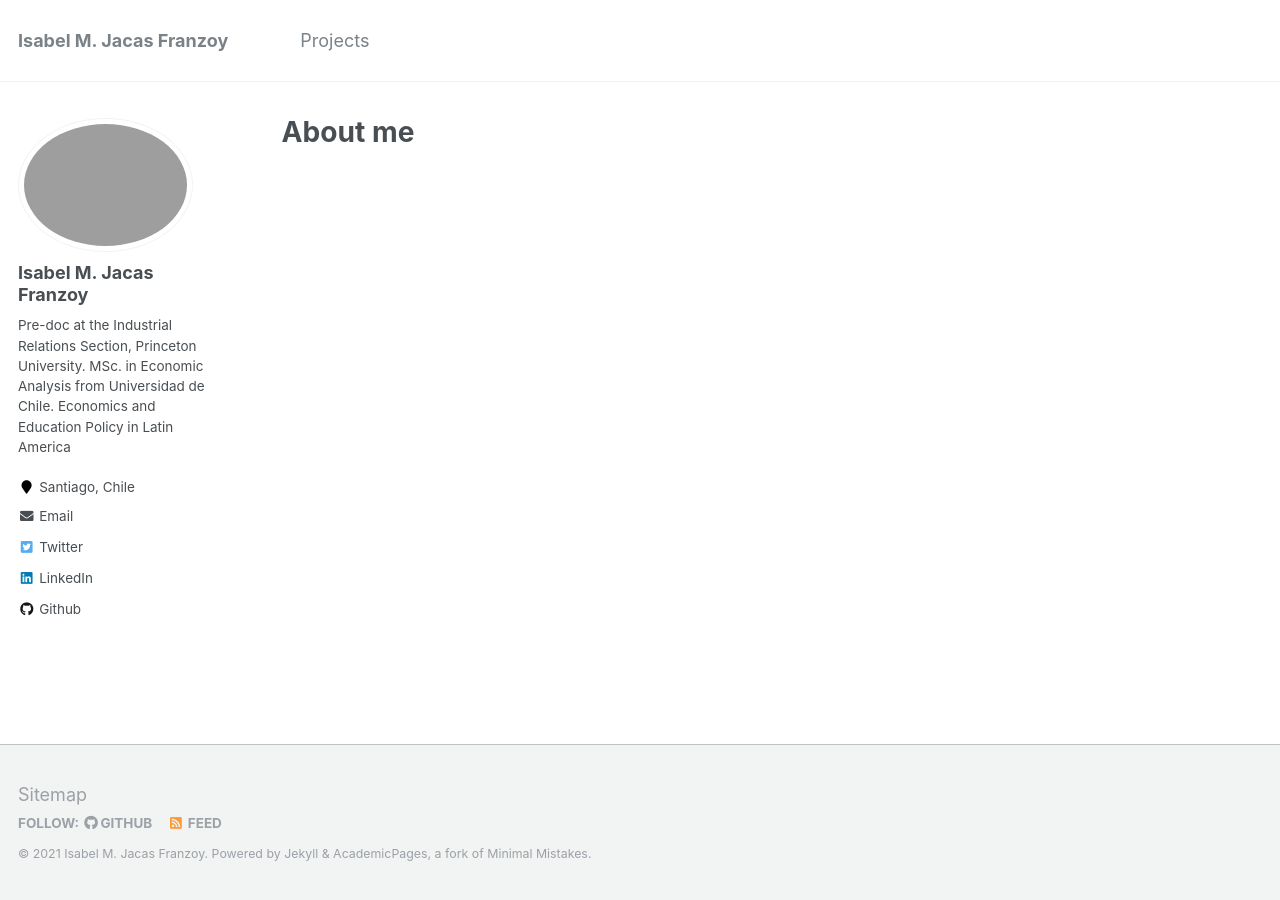
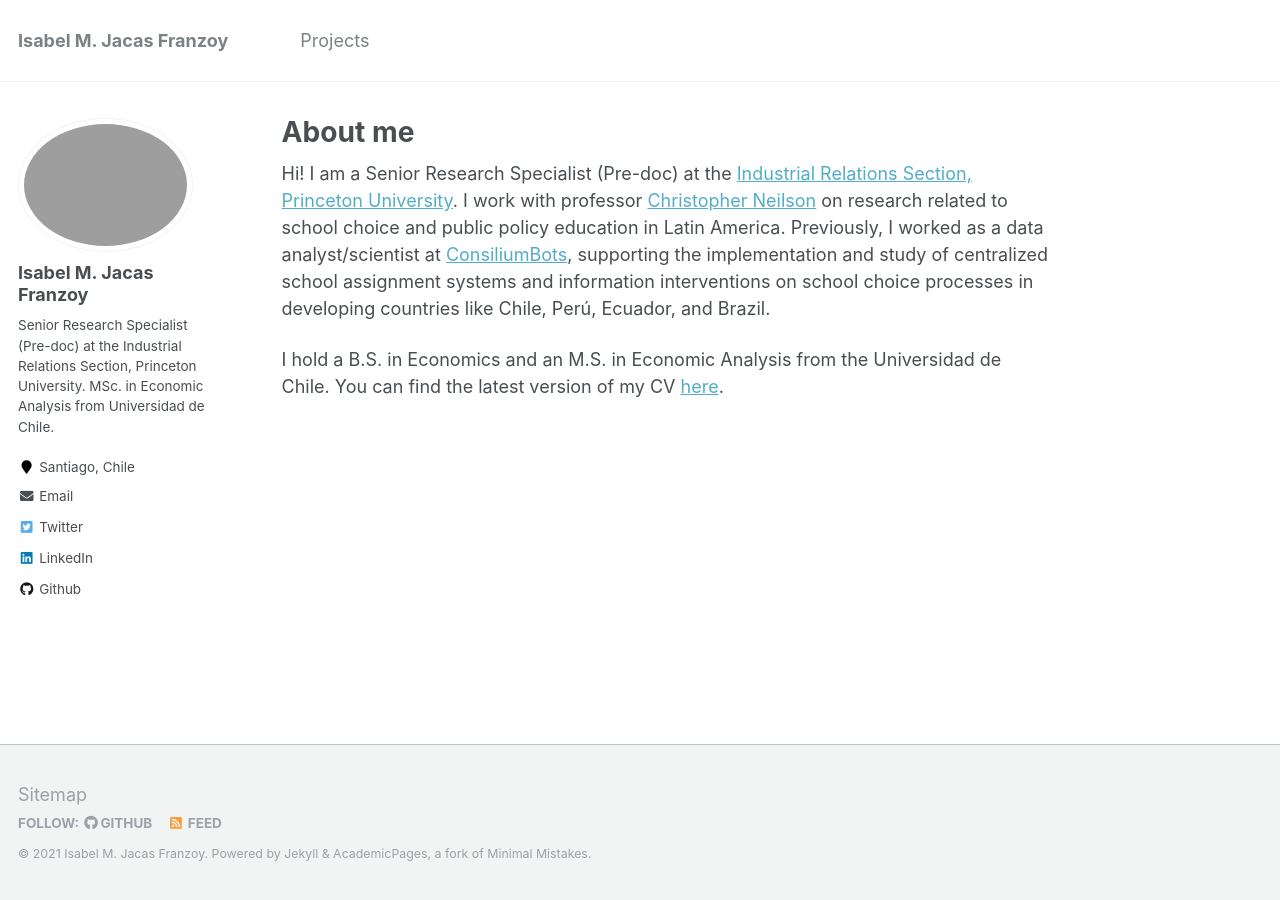
Before and after one commit to isajacas/isajacas.github.io, a Jekyll site: the page built from _pages/about.md, in a window 1280 px wide. Built offline with Jekyll 4.4.1, drawn with Linux system fonts in a browser that asks for light colours.

Commit message:
update About Me

```diff
--- a/_config.yml
+++ b/_config.yml
@@ -82,7 +82,7 @@ analytics:
 author:
   name             : "Isabel M. Jacas Franzoy"
   avatar           : "ImagenCBSq.jpg"
-  bio              : "Pre-doc at the Industrial Relations Section, Princeton University. MSc. in Economic Analysis from Universidad de Chile. Economics and Education Policy in Latin America"
+  bio              : "Senior Research Specialist (Pre-doc) at the Industrial Relations Section, Princeton University. MSc. in Economic Analysis from Universidad de Chile."
   location         : "Santiago, Chile"
   # employer         :
   # pubmed           : ""
--- a/_pages/about.md
+++ b/_pages/about.md
@@ -8,8 +8,7 @@ redirect_from:
   - /about.html
 ---
 
-<!-- Welcome! I am an Economist working in the intersection between research and public policy. Currently, I am the Policy and Research Manager of the [Abdul Latif Jameel Poverty Action Lab](https://www.povertyactionlab.org/LAC). In the last years, I led and collaborated with local governments from Peru, the Dominican Republic, Chile, and the United States to implement and evaluate several programs to improve families’ education investments and enhance the efficiency of education markets.
+Hi! I am a Senior Research Specialist (Pre-doc) at the [Industrial Relations Section, Princeton University](https://irs.princeton.edu/). I work with professor [Christopher Neilson](https://christopherneilson.github.io/) on research related to school choice and public policy education in Latin America. Previously, I worked as a data analyst/scientist at [ConsiliumBots](https://www.consiliumbots.com/), supporting the implementation and study of centralized school assignment systems and information interventions on school choice processes in developing countries like Chile, Perú, Ecuador, and Brazil.
 
-I recieved my BS from the [Pontificia Universidad Catolica del Peru](https://www.pucp.edu.pe/en/), I am an member of the [Latin American Public Servant Network](https://www.redservidorespublicos.org/), and a Policy partner of [ConsiliumBots](https://www.consiliumbots.com).
-
-You can find the latest version of my CV [here](https://drive.google.com/file/d/11kqoQ_C2BgoO98oVEd67LDpNWdyWOwR5/view?usp=sharing). -->
+I hold a B.S. in Economics and an M.S. in Economic Analysis from the Universidad de Chile.
+You can find the latest version of my CV [here]().
```
